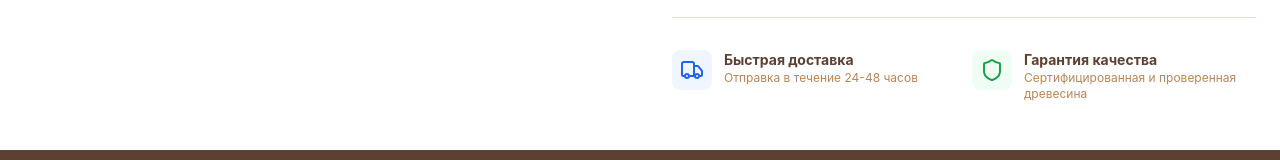
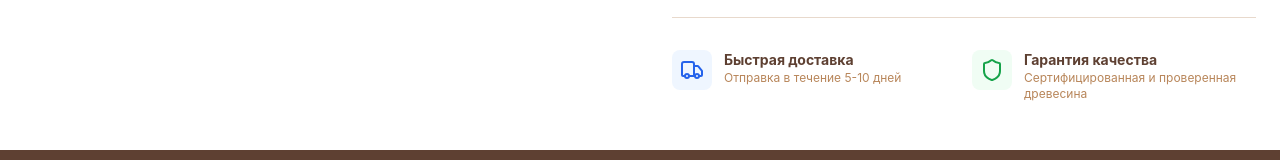
Before and after one commit to passivedrop-lab/bois, a Next.js app: page /products/bc-1 in a window 1280 px wide. Shown: the part 1197-1357 px from the top of the page. Built offline with nearby package versions, Linux system fonts and the light colour scheme.

Commit message:
Update delivery time to 5-10 days

```diff
--- a/app/faq/page.tsx
+++ b/app/faq/page.tsx
@@ -29,7 +29,7 @@ export default function FAQPage() {
     },
     {
       question: "Сколько времени занимает доставка?",
-      answer: "Сроки доставки варьируются в зависимости от вашего местоположения и объема заказа. Как правило, доставка осуществляется в течение 5-14 рабочих дней. Точный срок будет сообщен при подтверждении вашего заказа."
+      answer: "Сроки доставки варьируются в зависимости от вашего местоположения и объема заказа. Как правило, доставка осуществляется в течение 5-10 дней. Точный срок будет сообщен при подтверждении вашего заказа."
     },
     {
       question: "Что делать, если возникли проблемы с заказом?",
--- a/app/products/[id]/page.tsx
+++ b/app/products/[id]/page.tsx
@@ -223,7 +223,7 @@ export default function ProductPage() {
                                 </div>
                                 <div>
                                     <h4 className="font-bold text-wood-900 text-sm">Быстрая доставка</h4>
-                                    <p className="text-xs text-wood-500">Отправка в течение 24-48 часов</p>
+                                    <p className="text-xs text-wood-500">Отправка в течение 5-10 дней</p>
                                 </div>
                             </div>
                             <div className="flex items-start gap-3">
--- a/components/Features.tsx
+++ b/components/Features.tsx
@@ -12,7 +12,7 @@ const features = [
   {
     icon: Truck,
     title: 'Быстрая доставка',
-    description: 'Доставка в течение 48 часов по всей России',
+    description: 'Доставка в течение 5-10 дней по всей России',
   },
   {
     icon: HeadphonesIcon,
```
